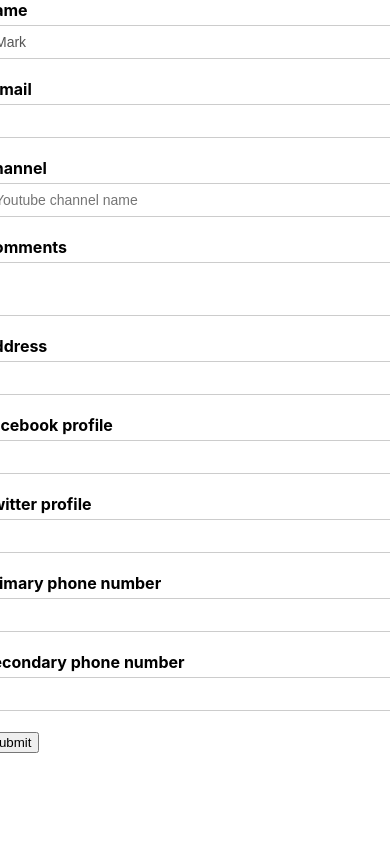
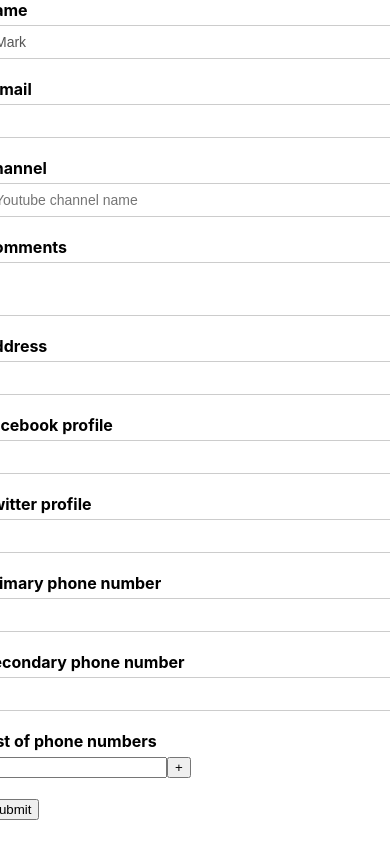
Before and after one commit to mecramer/formik-complete-examples, a React (Create React App) app: page / in a window 390 px wide. Built offline with nearby package versions, Linux system fonts and the light colour scheme.

Commit message:
Added FieldArray
The FieldArray component can be used when you want the user to be able to add multiple items, for example phone numbers.

```diff
--- a/src/components/YoutubeForm.js
+++ b/src/components/YoutubeForm.js
@@ -1,5 +1,5 @@
 import React from 'react'
-import { Formik, Form, Field, ErrorMessage } from 'formik'
+import { Formik, Form, Field, ErrorMessage, FieldArray } from 'formik'
 import * as Yup from 'yup' // yup library is used with Formik for form validation
 import TextError from './TextError'
 import PropTypes from 'prop-types'
@@ -17,6 +17,7 @@
         twitter  : '',
     },
     phoneNumbers : [ '', '' ],
+    phNumbers    : [ '' ],
 }
 
 // formiks onSubmit receives the values of the form as its argument
@@ -115,6 +116,41 @@
                     <Field type='text' id='secondaryPh' name='phoneNumbers[1]' />
                 </div>
 
+                <div className='form-control'>
+                    <label>List of phone numbers</label>
+                    {/* FieldArray component to allow an undertimed number of items */}
+                    <FieldArray name='phNumbers'>
+                        {/* render props (function as children) pattern */}
+                        {/* this gives us access to properties and methods to help us with array manipulation */}
+                        {(fieldArrayProps) => {
+                            const { push, remove, form } = fieldArrayProps // get required methods to add and remove from the array
+                            const { values } = form // get the values from the form
+                            const { phNumbers } = values // get the phNumbers array to loop over
+                            console.log('fieldArrayProps', fieldArrayProps)
+                            return (
+                                <div>
+                                    {/* loop over the phone numbers to display and give plus/minus buttons to add or remove items from the array */}
+                                    {phNumbers.map((phNumber, index) => (
+                                        <div key={index}>
+                                            <Field name={`phNumbers[${index}]`} />
+                                            {index > 0 && (
+                                                <button type='button' onClick={() => remove(index)}>
+                                                    {' '}
+                                                    -{' '}
+                                                </button>
+                                            )}
+                                            <button type='button' onClick={() => push('')}>
+                                                {' '}
+                                                +{' '}
+                                            </button>
+                                        </div>
+                                    ))}
+                                </div>
+                            )
+                        }}
+                    </FieldArray>
+                </div>
+
                 <button type='submit'>Submit</button>
             </Form>
         </Formik>
```
